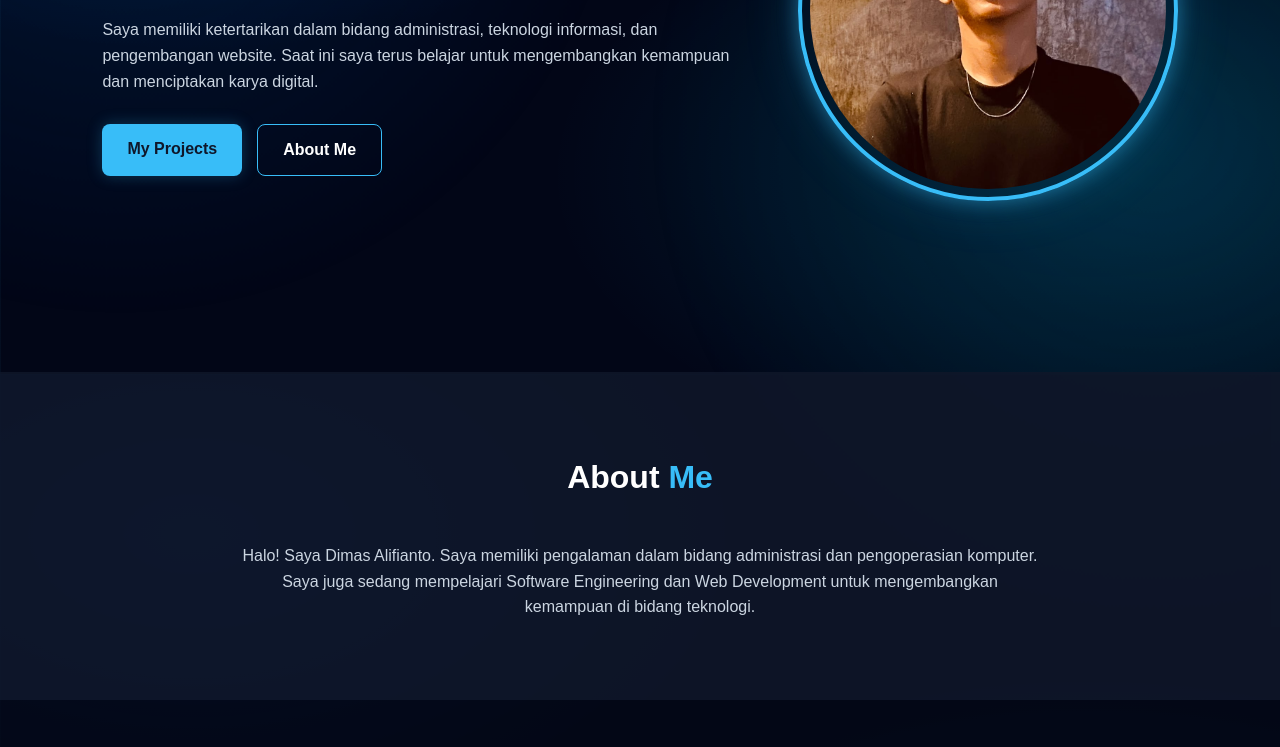
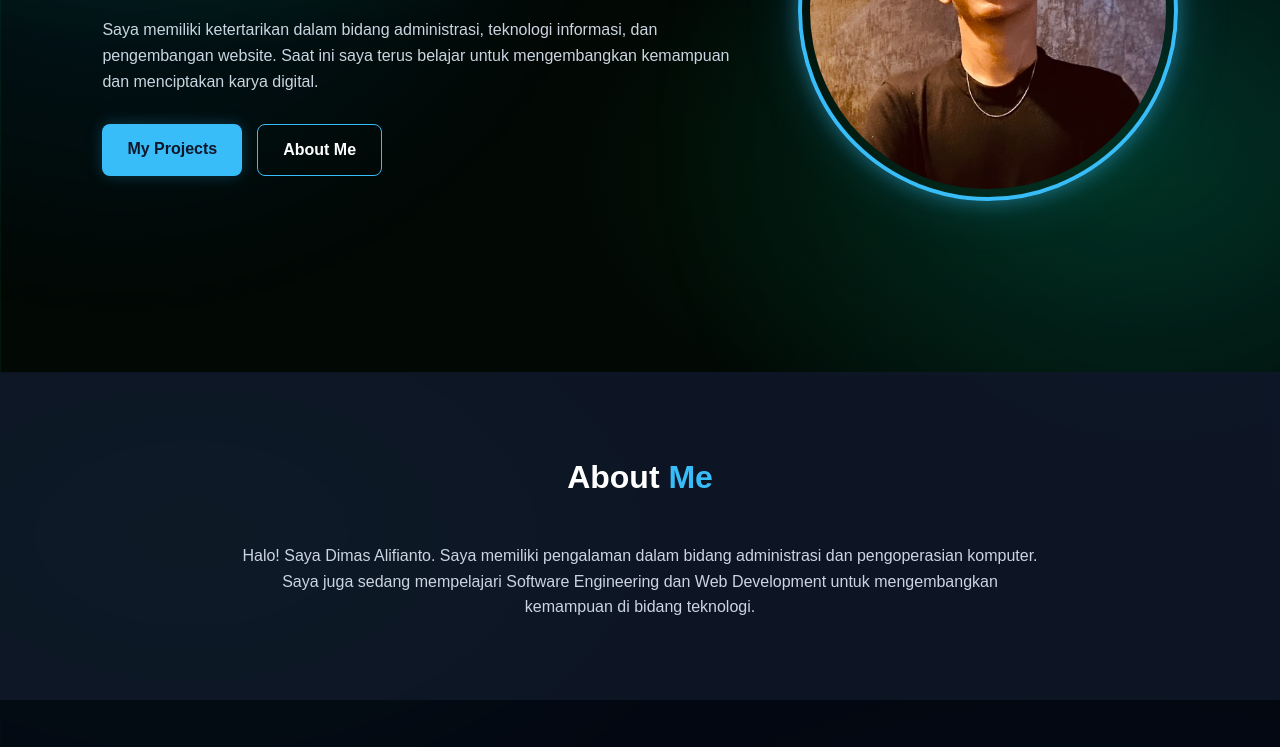
Before and after one commit to dimasalifyanto-gif/portfolio-dimasdev., a plain HTML site: page index.html in a window 1280 px wide. Shown: the part 426-1173 px from the top of the page. Drawn offline with Linux system fonts and the light colour scheme.

Commit message:
MY ADV index.html

```diff
--- a/index.html
+++ b/index.html
@@ -16,11 +16,12 @@
         }
 
 
-/* BACKGROUND CYBER DEVELOPER */
+
+/* BACKGROUND MATRIX CYBER */
 body {
     position: relative;
     overflow-x: hidden;
-    background-color: #020617;
+    background-color: #020804;
     color: #ffffff;
     font-family: Arial, sans-serif;
     line-height: 1.6;
@@ -28,21 +29,21 @@ body {
     background-image:
         radial-gradient(
             ellipse at 15% 20%,
-            rgba(0, 100, 255, 0.20),
+            rgba(0, 255, 100, 0.18),
             transparent 35%
         ),
         radial-gradient(
             ellipse at 85% 75%,
-            rgba(0, 200, 255, 0.13),
+            rgba(0, 180, 70, 0.15),
             transparent 35%
         ),
         linear-gradient(
-            rgba(56,189,248,0.045) 1px,
+            rgba(0, 255, 100, 0.055) 1px,
             transparent 1px
         ),
         linear-gradient(
             90deg,
-            rgba(56,189,248,0.045) 1px,
+            rgba(0, 255, 100, 0.055) 1px,
             transparent 1px
         );
 
@@ -54,6 +55,47 @@ body {
 
     background-attachment: fixed;
 }
+
+/* CAHAYA HIJAU BERGERAK */
+body::before {
+    content: "";
+    position: fixed;
+    inset: -50%;
+
+    background:
+        radial-gradient(
+            circle at 30% 40%,
+            rgba(0, 255, 90, 0.16),
+            transparent 25%
+        ),
+        radial-gradient(
+            circle at 70% 60%,
+            rgba(0, 180, 60, 0.13),
+            transparent 28%
+        );
+
+    animation: neonMove 15s ease-in-out infinite alternate;
+    pointer-events: none;
+    z-index: 0;
+}
+
+/* KONTEN DI ATAS BACKGROUND */
+body > * {
+    position: relative;
+    z-index: 1;
+}
+
+/* ANIMASI CAHAYA */
+@keyframes neonMove {
+    from {
+        transform: translate3d(-1%, -1%, 0) scale(1);
+    }
+
+    to {
+        transform: translate3d(3%, 2%, 0) scale(1.05);
+    }
+}
+
 
 /* CAHAYA NEON BERGERAK */
 body::before {
```
